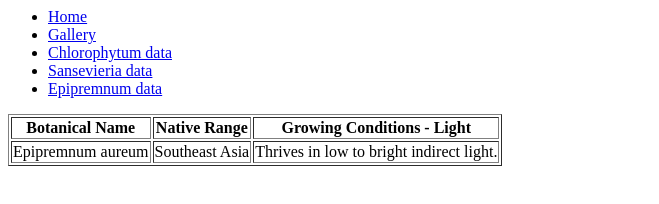
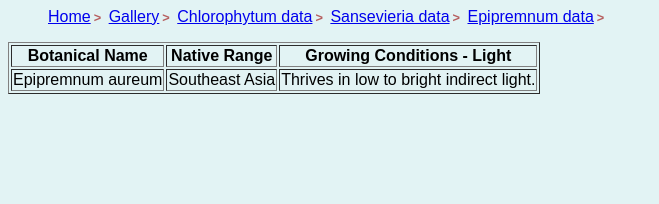
Before and after one commit to shelly-kru/gallery, a plain HTML site: page pages/Epipremnum.html in a window 1280 px wide. Shown: the whole page, without its empty margins (0-659 px from the left). Drawn offline with Linux system fonts and the light colour scheme.

Commit message:
added style nav bar

```diff
--- a/pages/Epipremnum.html
+++ b/pages/Epipremnum.html
@@ -1,15 +1,16 @@
 <html>
   <head>
     <title>Epipremnum data</title>
+    <link rel="stylesheet" href="../css/style.css">
 </head>
 
   <body>
-    <ul>
-      <li><a href="../index.html">Home</a></li>
-      <li><a href="pictures.html">Gallery</a></li>
-      <li><a href="chloro.html">Chlorophytum data</a></li>
-      <li><a href="sanseviera.html">Sansevieria data</a></li>
-      <li><a href="Epipremnum.html">Epipremnum data</a></li>
+    <ul class="nav">
+      <li class="page-link"><a href="../index.html">Home</a></li>
+      <li class="page-link"><a href="pictures.html">Gallery</a></li>
+      <li class="page-link"><a href="chloro.html">Chlorophytum data</a></li>
+      <li class="page-link"><a href="sanseviera.html">Sansevieria data</a></li>
+      <li class="page-link"><a href="Epipremnum.html">Epipremnum data</a></li>
     </ul>
     <table border="1">
       <tr>
```
Also changed, not shown: index.html (+8 -7 lines).
